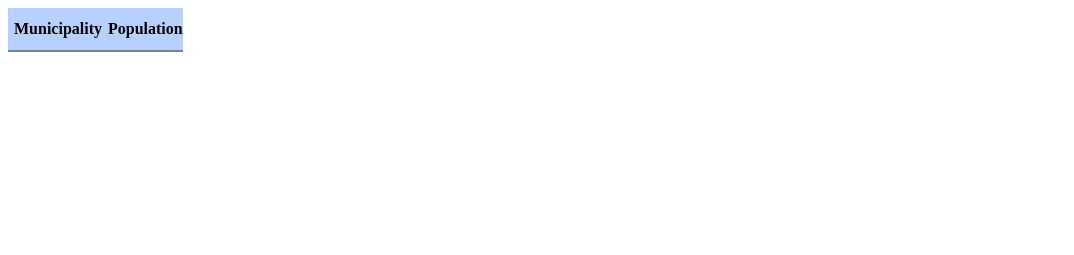
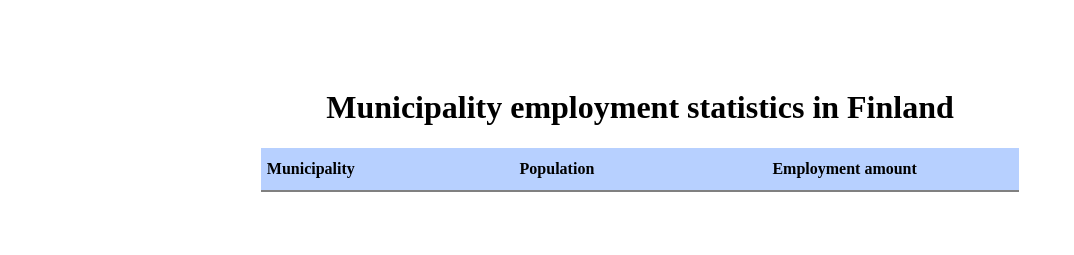
Before and after one commit to torade/3-ITWP, a plain HTML site: page index.html in a window 1280 px wide. Shown: the whole page, without its empty margins (0-1074 px from the left). Drawn offline with Linux system fonts and the light colour scheme; no server answers.

Commit message:
3rd commit (task 3 and 4)

```diff
--- a/index.html
+++ b/index.html
@@ -8,16 +8,21 @@
     <link rel="stylesheet" href="/style/stylesheet.css">
 </head>
 <body>
-    <table>
+
+    <div class="center">
+        <h1>Municipality employment statistics in Finland</h1>
+        <table>
         <thead>
             <tr>
                 <th>Municipality</th>
                 <th>Population</th>
+                <th>Employment amount</th>
             </tr>
         </thead>
         <tbody id="table-rows">
             <!-- Posts will be inserted here -->
         </tbody>
     </table>
+    </div>
 </body>
 </html>
--- a/js/basic.js
+++ b/js/basic.js
@@ -30,6 +30,9 @@ const initializeCode = async () => {
         const values = populationData.value;
         const municipalities = populationData.dimension.Alue.category.label;
 
+        // Get the employment data
+        const employmentValues = employmentData.value;
+
         // Clear any existing rows
         tbody.innerHTML = '';
 
@@ -45,9 +48,14 @@ const initializeCode = async () => {
             const popCell = document.createElement("td");
             popCell.textContent = values[index];
 
+            // Create and populate employment cell
+            const empCell = document.createElement("td");
+            empCell.textContent = employmentValues[index]
+
             // Add cells to row
             row.appendChild(nameCell);
             row.appendChild(popCell);
+            row.appendChild(empCell);
 
             // Add row to table body
             tbody.appendChild(row);
--- a/style/stylesheet.css
+++ b/style/stylesheet.css
@@ -1,3 +1,4 @@
+/*task 2*/
 body {
     font-family: "Verdana, Arial, sans-serif";
 }
@@ -18,4 +19,24 @@ table {
     border-collapse: collapse;
     font-size: 16px;
     text-align: left;
+    table-layout: fixed;
+    width: 100%;
 }
+
+/*task 3*/
+.center {
+    margin:auto;
+    padding: 60px;
+    width: 60%;
+}
+
+h1 {
+    text-align: center;
+}
+
+tr:nth-child(even) {
+    background-color: #f2f2f2;
+}
+tr:nth-child(odd) {
+    background-color: #ffffff;
+}
```
